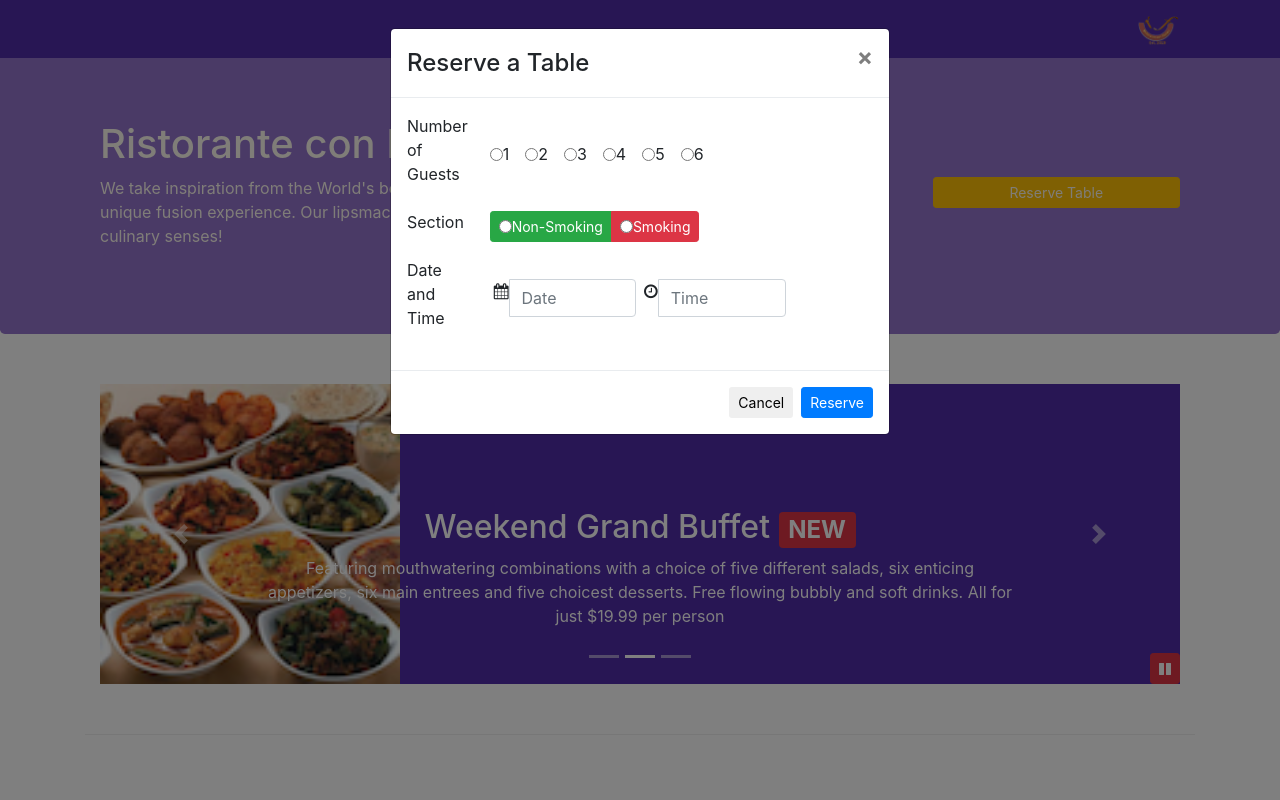
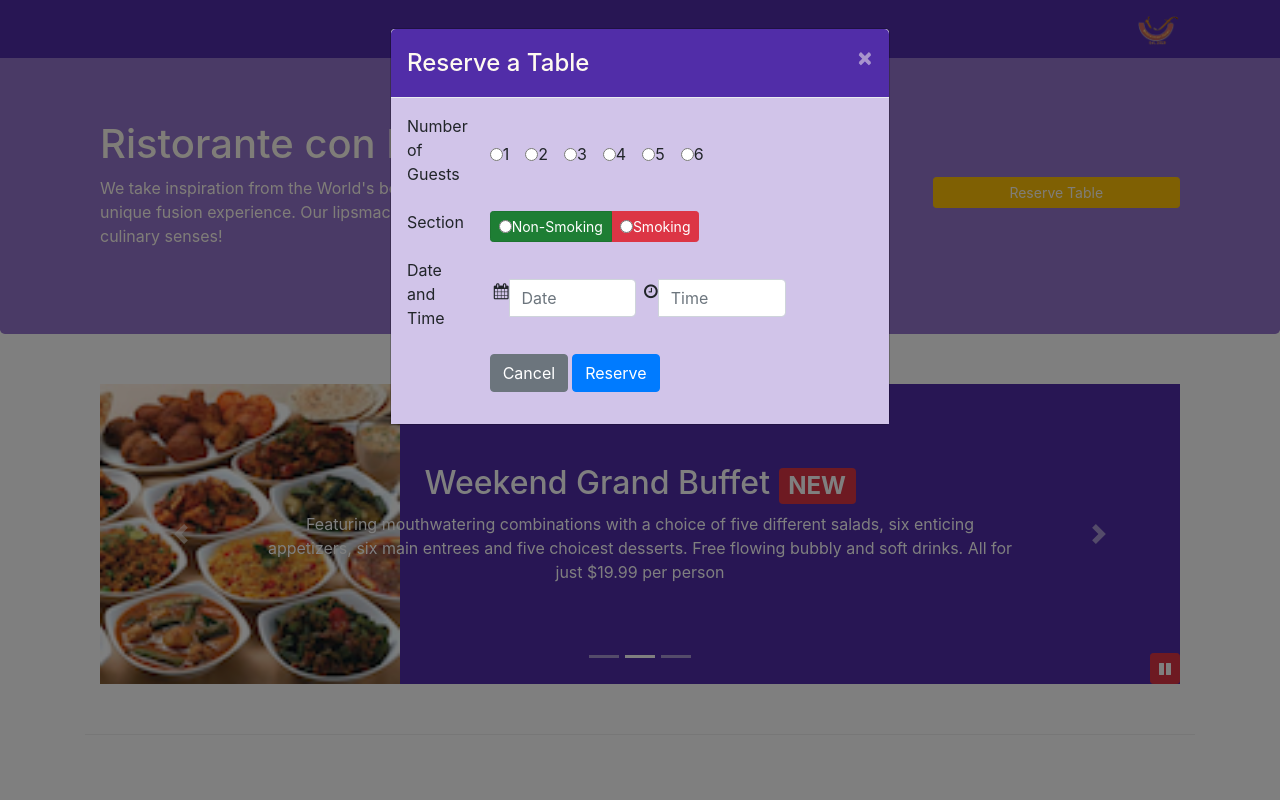
Before and after one commit to julio-duarte/conFusion, a website: page index.html in a window 1280 px wide. Both pictures are taken after a click on the link "Reserve Table". Shown: the top 800 px of the page. Drawn offline with nearby package versions, Linux system fonts and the light colour scheme.

Commit message:
Assignment 4

```diff
--- a/css/styles.scss
+++ b/css/styles.scss
@@ -70,3 +70,49 @@ body{
     position: absolute;
     bottom: 0px;
 }
+
+.modal-header {
+    background-color: $background-dark;
+    color: floralwhite;
+    .close {
+        color: floralwhite;
+    }
+}
+.modal-body {
+    background-color: $background-pale;
+}
+.modal-footer {
+    background-color: $background-light;
+}
+
+
+
+/* Acerta bug de scroll do background no Bootstrap 4 */
+body.modal-open {
+    overflow: auto;
+}
+body.modal-open[style] {
+    padding-right: 0px !important;
+}
+.modal::-webkit-scrollbar {
+    width: 0 !important; /*removes the scrollbar but still scrollable*/
+    /* reference: http://stackoverflow.com/a/26500272/2259400 */
+}
+
+
+/* Alinhas no centro a posição do texto no carousel  */
+.carousel-caption {
+    position: absolute;
+    top: 20%;
+    display: -webkit-box;
+    display: -moz-box;
+    display: -ms-flexbox;
+    display: -webkit-flex;
+    display: flex;
+    -webkit-box-align: center;
+    -moz-box-align: center;
+    -ms-flex-align: center;
+    -webkit-align-items: center;
+    align-items: center;
+    height: 100%;
+}
--- a/index.html
+++ b/index.html
@@ -34,7 +34,7 @@
                 </ul>
 
                 <span class="navbar-text">
-                    <a data-toggle="modal" data-target="#loginModal">
+                    <a id="btnLogin">
                     <span class="fa fa-sign-in"></span> Login</a>
                 </span>
             </div>
@@ -48,7 +48,7 @@
             <div class="modal-content">
                 <div class="modal-header">
                     <h4 class="modal-title">Login </h4>
-                    <button type="button" class="close" data-dismiss="modal">&times;</button>
+                    <button type="button" class="close btnCloseLogin">&times;</button>
                 </div>
                 <div class="modal-body">
                     <form class="form-inline">
@@ -68,7 +68,7 @@
                     </form>
                 </div>
                 <div class="modal-footer">
-                    <button type="button" class="btn btn-default btn-sm" data-dismiss="modal">Cancel</button>
+                    <button type="button" class="btn btn-default btn-sm btnCloseLogin">Cancel</button>
                     <button type="submit" class="btn btn-primary btn-sm">Sign in</button>
                 </div>
             </div>
@@ -82,7 +82,7 @@
             <div class="modal-content">
                 <div class="modal-header">
                     <h4 class="modal-title">Reserve a Table </h4>
-                    <button type="button" class="close" data-dismiss="modal">&times;</button>
+                    <button type="button" class="close btnCloseReserve">&times;</button>
                 </div>
                 <div class="modal-body">
                     <form>
@@ -107,7 +107,7 @@
                             </div>
                             <div class="col col-md-8 form-inline">
                                 <div class="btn-group" data-toggle="buttons">
-                                    <label class="btn btn-sm btn-primary btn-success">
+                                    <label class="btn btn-sm btn-primary btn-success active">
                                         <input type="radio" name="options" id="option1" autocomplete="off">Non-Smoking
                                     </label>
                                     <label class="btn btn-sm btn-primary btn-danger">
@@ -138,12 +138,18 @@
                                 </div>
                             </div>
                         </div>
+                        <div class="row form-group">
+                            <div class="col-12 col-md-2"></div>
+                            <div class="col col-md-8 form-inline">
+                                <button type="button" class="btn btn-secondary mr-1 btnCloseReserve">Cancel</button>
+                                <button type="submit" class="btn btn-primary ">Reserve</button>
+                            </div>
+                        </div>
                     </form>
                 </div>
-                <div class="modal-footer">
-                    <button type="button" class="btn btn-default btn-sm offset-md-2" data-dismiss="modal">Cancel</button>
-                    <button type="submit" class="btn btn-primary btn-sm">Reserve</button>
-                </div>
+
+
+
             </div>
         </div>
     </div>
@@ -162,7 +168,7 @@
                 </div>
                 <div class="col-12 col-sm align-self-center">
                     <a type="button" class="btn btn-warning btn-sm btn-block"
-                        data-toggle="modal" data-target="#reserveModal" >
+                        id="btnReserve" >
                         Reserve Table
                     </a>
                 </div>
--- a/js/scripts.js
+++ b/js/scripts.js
@@ -14,4 +14,29 @@ $(document).ready(function() {
         }
 
     })
+
+    //Open Modals
+    $("#btnLogin").click(function() {
+
+        $("#loginModal").modal('show');
+
+    });
+    $("#btnReserve").click(function() {
+
+        $("#reserveModal").modal('show');
+
+    });
+
+    //Close Modals
+    $(".btnCloseLogin").click(function() {
+
+        $("#loginModal").modal('hide');
+
+    });
+    $(".btnCloseReserve").click(function() {
+
+        $("#reserveModal").modal('hide');
+
+    });
+
 });
--- /dev/null
+++ b/teste.html
@@ -0,0 +1,66 @@
+<!DOCTYPE html>
+<html lang="en">
+
+<head>
+    <!-- Required meta tags always come first -->
+    <meta charset="utf-8">
+    <meta name="viewport" content="width=device-width, initial-scale=1, shrink-to-fit=no">
+    <meta http-equiv="x-ua-compatible" content="ie=edge">
+
+    <!-- Bootstrap CSS -->
+    <!-- build:css css/main.css -->
+    <link rel="stylesheet" href="node_modules/bootstrap/dist/css/bootstrap.min.css">
+    <link rel="stylesheet" href="node_modules/font-awesome/css/font-awesome.min.css">
+    <link rel="stylesheet" href="css/bootstrap-social.css">
+    <link rel="stylesheet" href="css/styles.css">
+    <!-- endbuild -->
+    <title>Teste IRIS</title>
+
+</head>
+
+<body>
+
+    <header class="jumbotron">
+        <div class="container">
+            <div class="row row-header">
+                <div class="col">
+                    <h3>IRIS</h3>
+                </div>
+            </div>
+        </div>
+    </header>
+    <div class="container">
+
+
+        <div class="row row-content">
+            <div class="col-sm-auto px-0">
+                <input type="text">
+            </div>
+            <div class="col-sm-auto px-0">
+                    <input type="text">
+            </div>
+            <div class="col-sm-auto px-0">
+                    <input type="text">
+            </div>
+
+        </div>
+
+
+
+    </div>
+
+    <footer class="footer">
+
+    </footer>
+
+
+    <!-- jQuery first, then Tether, then Bootstrap JS. -->
+    <!-- build:js js/main.js -->
+    <script src="node_modules/jquery/dist/jquery.min.js"></script>
+    <script src="node_modules/tether/dist/js/tether.min.js"></script>
+    <script src="node_modules/bootstrap/dist/js/bootstrap.min.js"></script>
+    <script src="js/scripts.js"></script>
+    <!-- endbuild -->
+</body>
+
+</html>
```
Also changed, not shown: css/styles.css.
